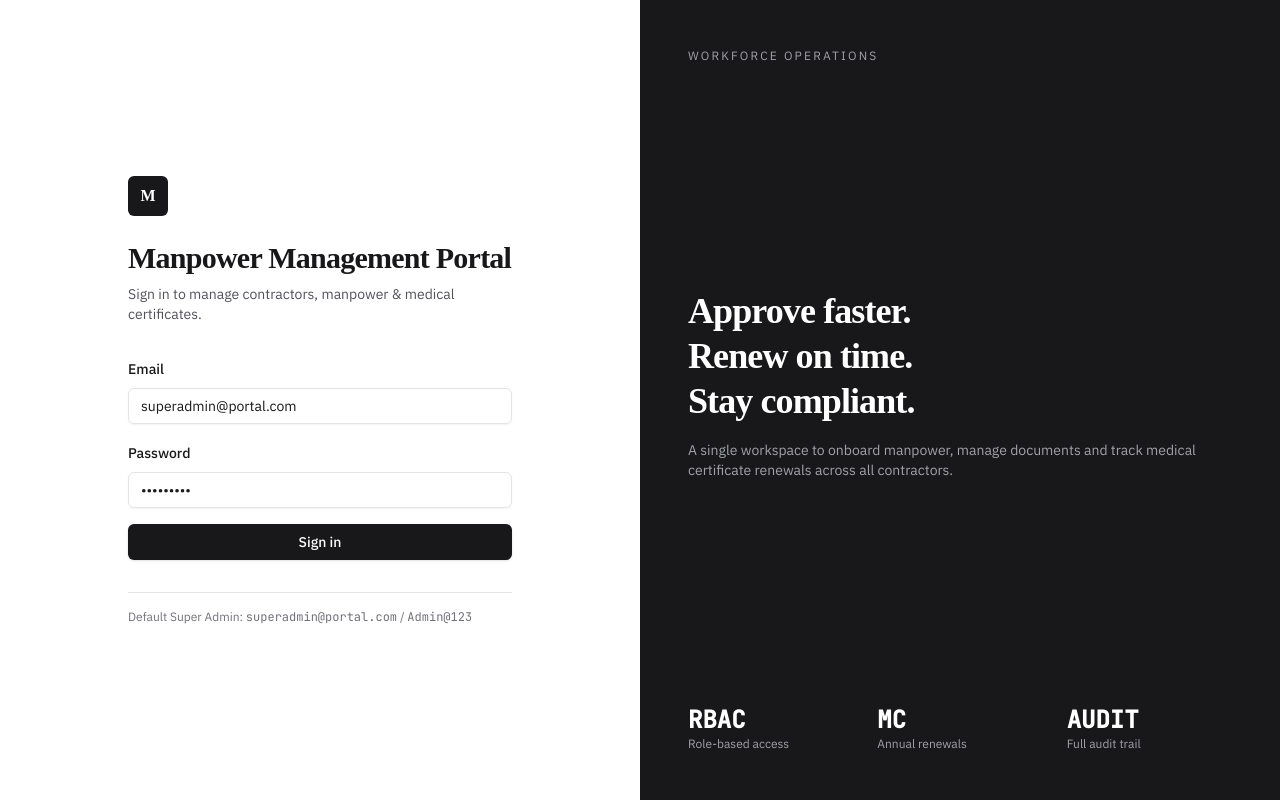
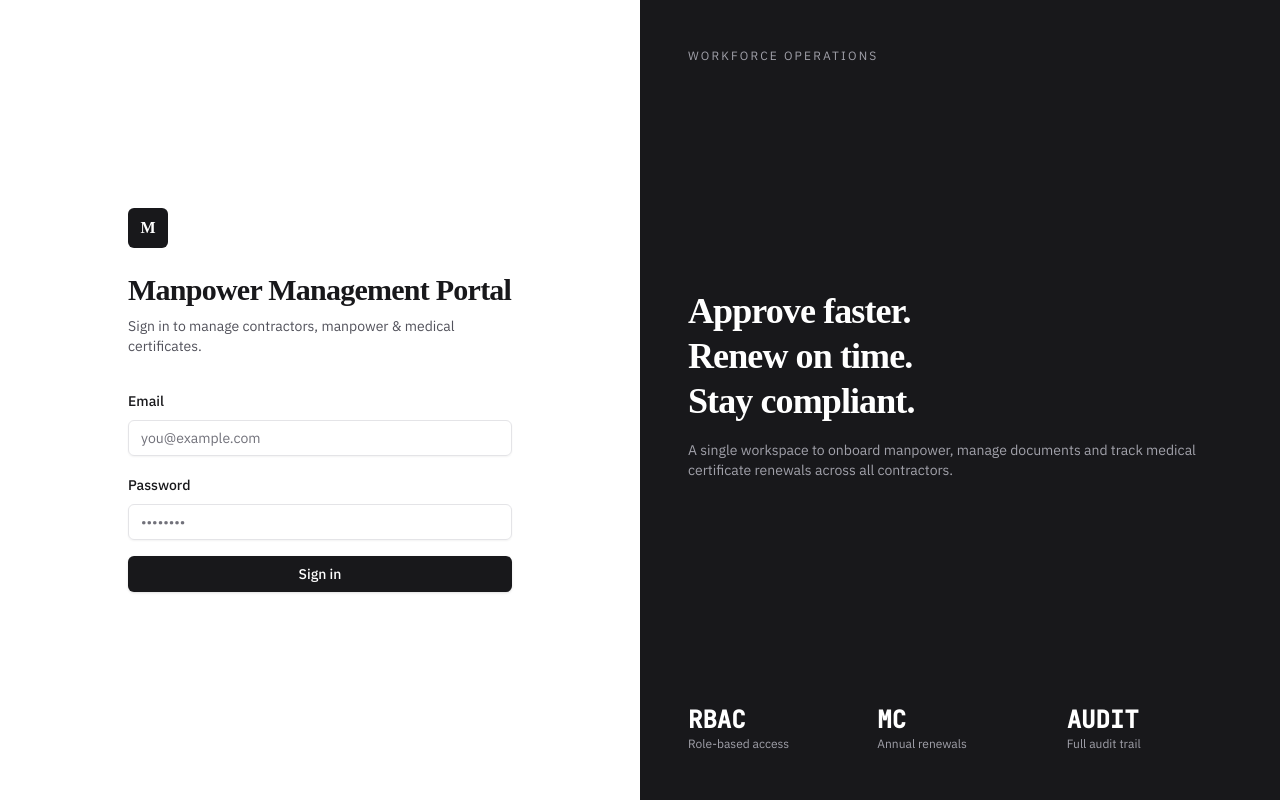
Before and after one commit to Cproject-prem/Manpower, a React (Vite) app in the folder frontend/: page /login in a window 1280 px wide. Built offline with nearby package versions, Linux system fonts and the light colour scheme; no server answers; a web font is replaced by a local one.

Commit message:
Remove default superadmin credentials and hint text from login page

```diff
--- a/frontend/src/pages/Login.jsx
+++ b/frontend/src/pages/Login.jsx
@@ -10,8 +10,8 @@ import { Label } from "@/components/ui/label";
 export default function Login() {
   const { user, login } = useAuth();
   const navigate = useNavigate();
-  const [email, setEmail] = useState("superadmin@portal.com");
-  const [password, setPassword] = useState("Admin@123");
+  const [email, setEmail] = useState("");
+  const [password, setPassword] = useState("");
   const [loading, setLoading] = useState(false);
 
   if (user) return <Navigate to="/dashboard" replace />;
@@ -52,6 +52,7 @@ export default function Login() {
               <Input
                 id="email"
                 type="email"
+                placeholder="you@example.com"
                 value={email}
                 onChange={(e) => setEmail(e.target.value)}
                 required
@@ -63,6 +64,7 @@ export default function Login() {
               <Input
                 id="password"
                 type="password"
+                placeholder="••••••••"
                 value={password}
                 onChange={(e) => setPassword(e.target.value)}
                 required
@@ -78,11 +80,6 @@ export default function Login() {
               {loading ? "Signing in…" : "Sign in"}
             </Button>
           </form>
-
-          <div className="text-xs text-zinc-500 border-t border-zinc-200 pt-4">
-            Default Super Admin: <span className="mono">superadmin@portal.com</span> /{" "}
-            <span className="mono">Admin@123</span>
-          </div>
         </div>
       </div>
 
```
